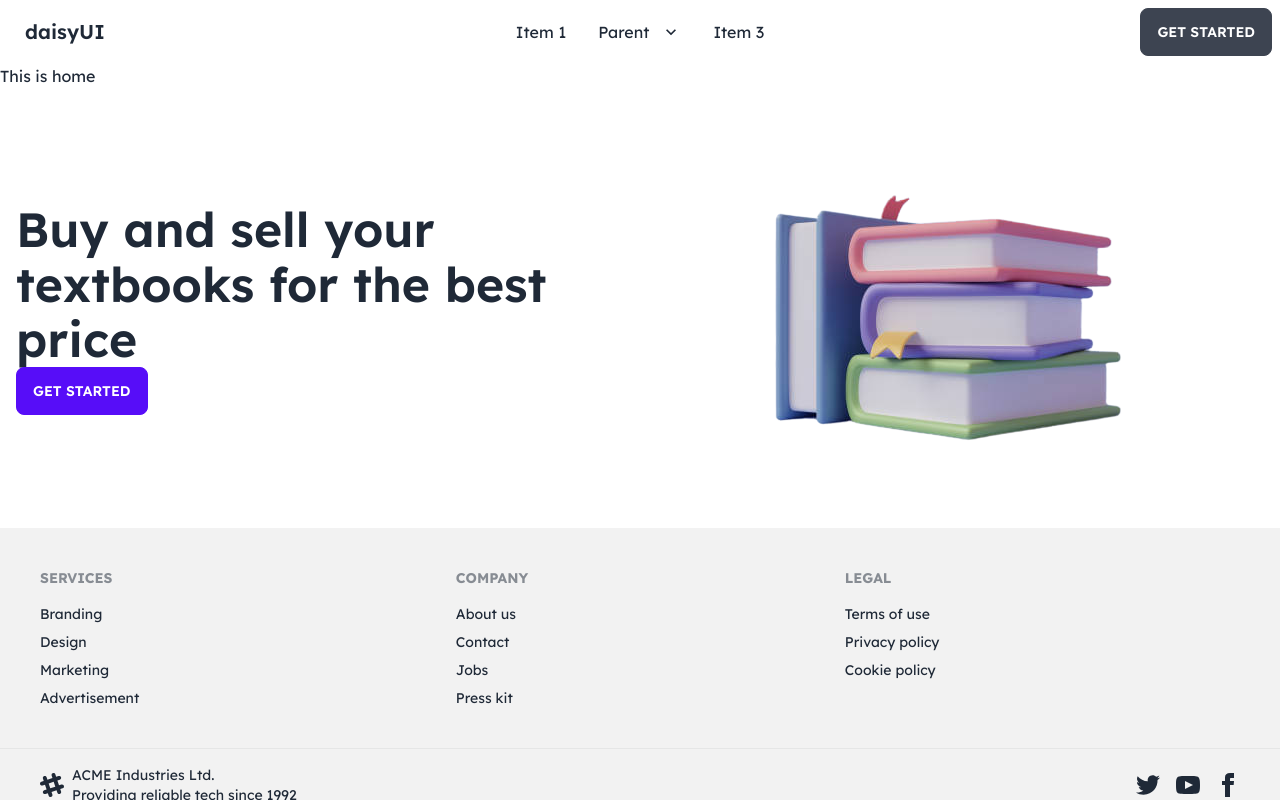
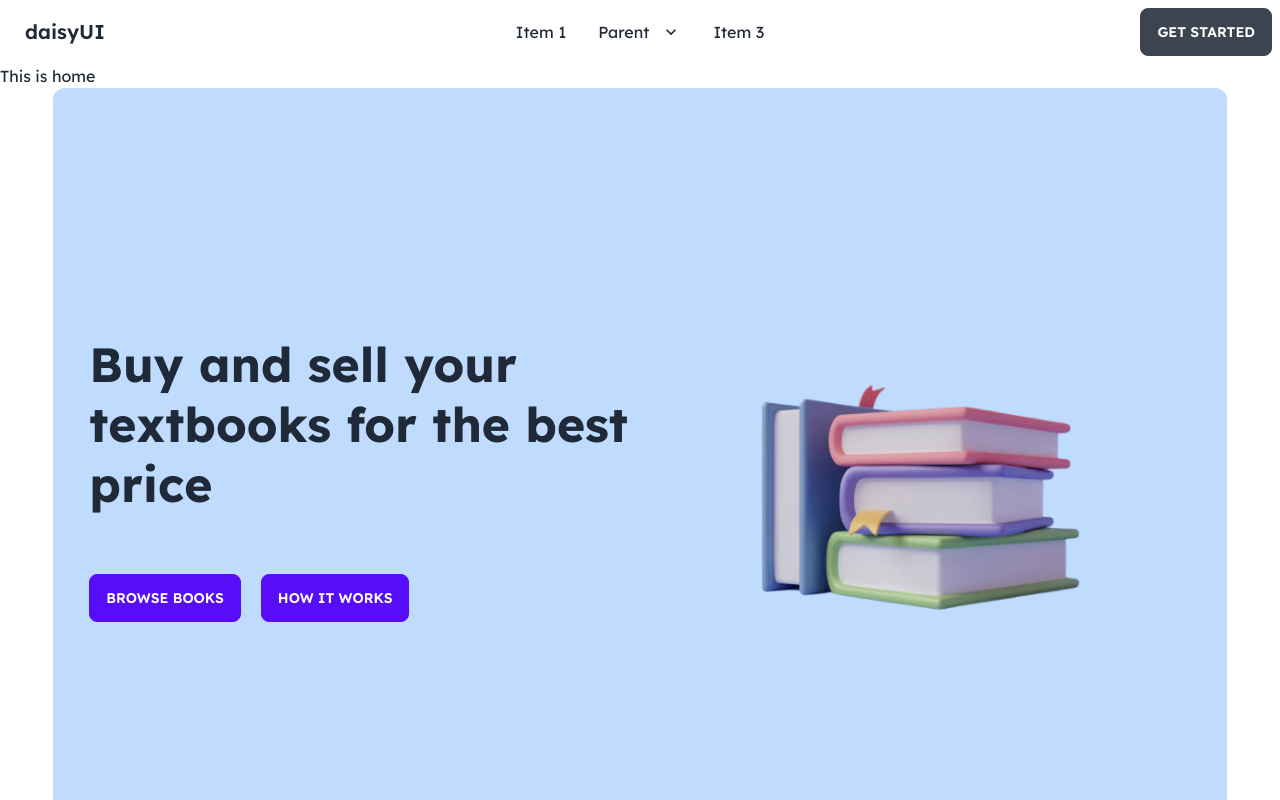
Before and after one commit to AbdullahAlAnasSaimon/Rebooks-client, a React (Create React App) app: page / in a window 1280 px wide. Shown: the top 800 px of the page. Built offline with nearby package versions, Linux system fonts and the light colour scheme.

Commit message:
modified banner

```diff
--- a/src/Pages/Home/Banner/Banner.js
+++ b/src/Pages/Home/Banner/Banner.js
@@ -3,13 +3,16 @@ import BannerImg from '../../../images/banner.png'
 
 const Banner = () => {
   return (
-    <div>
-      <div className="hero">
-        <div className="hero-content flex-col lg:flex-row-reverse">
-          <img src={BannerImg} className="" alt=''/>
-          <div>
-            <h1 className="text-5xl font-semibold leading-[55px]">Buy and sell your textbooks for the best price</h1>
-            <button className="btn btn-primary">Get Started</button>
+    <div className="hero h-screen w-11/12 mx-auto bg-blue-200 rounded-xl">
+      <div className="hero-content flex-col-reverse lg:flex-row-reverse">
+        <div className='w-full md:w-6/12'>
+          <img src={BannerImg} className="" alt='' />
+        </div>
+        <div className='w-full md:w-6/12 pl-0 lg:pl-5'>
+          <h1 className="text-3xl text-center md:text-left md:text-5xl font-bold leading-10 md:leading-[60px]">Buy and sell your textbooks for the best price</h1>
+          <div className='mt-10 w-[152px] mx-auto md:w-full'>
+            <button className='btn btn-primary my-5 lg:mr-5'>Browse Books</button>
+            <button className='btn btn-primary'>How It Works</button>
           </div>
         </div>
       </div>
```
